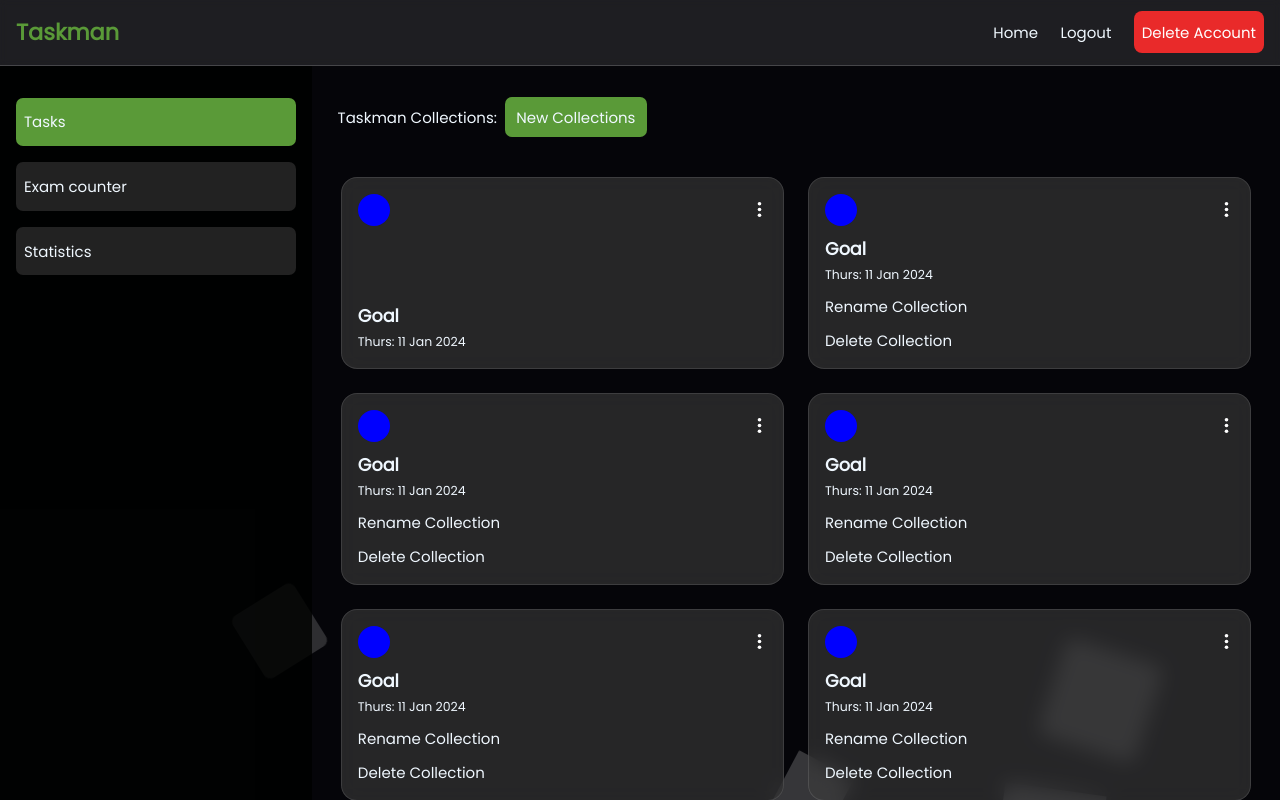
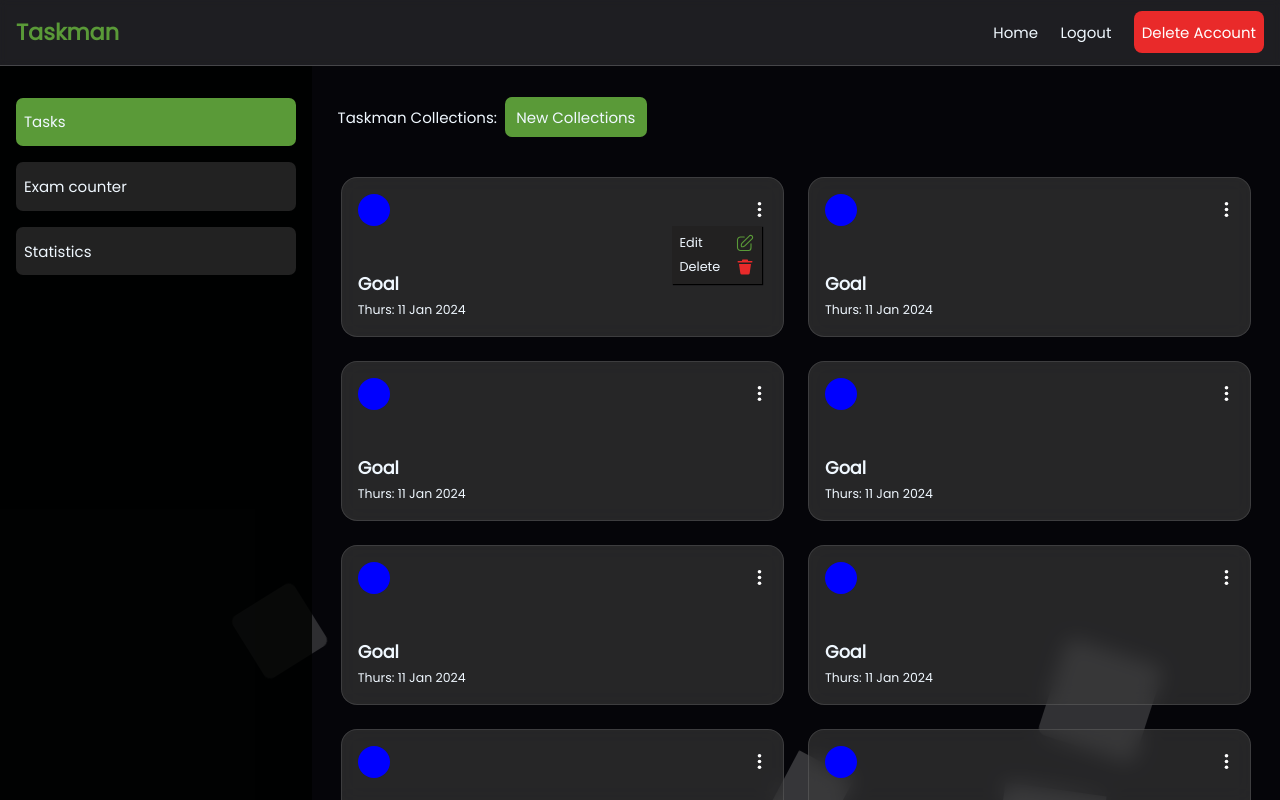
Before and after one commit to victorchiaka/taskman, a React (Vite) app: page /dashboard in a window 1280 px wide. Both pictures are taken after a click on the picture 759 px from the left and 209 px from the top of the page. Built offline with nearby package versions, Linux system fonts and the light colour scheme.

Commit message:
ft: designed collection option

```diff
--- a/src/components/Collections/Collection.jsx
+++ b/src/components/Collections/Collection.jsx
@@ -1,18 +1,20 @@
 import { useState } from "react";
 import styles from "./Collections.module.css";
 import ThreeDotsNav from "@assets/three-dots-nav.svg";
+import Edit from "@assets/edit.svg";
+import Delete from "@assets/delete.svg";
 
 const CollectionOption = () => {
   return (
-    <>
-      <div>Rename Collection</div>
-      <div>Delete Collection</div>
-    </>
+    <div className={styles.collectionOption}>
+      <p>Edit <img src={Edit}></img></p>
+      <p>Delete <img src={Delete}></img></p>
+    </div>
   );
 }
 
 const Collection = () => {
-  const [openCollectionOption, setOpenCollectionOption] = useState(true);
+  const [openCollectionOption, setOpenCollectionOption] = useState(false);
 
   return (
     <div className={styles.collectionCard}>
@@ -25,7 +27,7 @@ const Collection = () => {
         <small>Thurs: 11 Jan 2024</small>
       </div>
 
-      { openCollectionOption && <CollectionOption />}
+      {openCollectionOption && <CollectionOption />}
     </div>
   )
 }
--- a/src/components/Collections/Collections.module.css
+++ b/src/components/Collections/Collections.module.css
@@ -21,7 +21,8 @@
   background-color: rgba(61, 61, 61, 0.6);
   backdrop-filter: blur(10px);
   border: 1px solid rgba(255, 255, 255, 0.11);
-  min-height: 12rem;
+  min-height: 10rem;
+  max-height: 11rem;
   border-radius: 1rem;
   padding: 1rem;
   display: flex;
@@ -61,3 +62,38 @@
     height: 40rem;
   }
 }
+
+.collectionOption {
+  width: fit-content;
+  height: fit-content;
+  padding: 0.3rem 0.5rem;
+  position: absolute;
+  right: 1.3rem;
+  top: 3rem;
+  background-color: rgba(34, 33, 33, 0.89);
+  cursor: default;
+  box-shadow: 1px 1px 1px black;
+}
+
+.collectionOption > p {
+  font-size: 0.8rem;
+  display: flex;
+  justify-content: space-between;
+  gap: 1rem;
+  padding: 0.2rem 0;
+}
+
+.collectionOption > p:first-child:hover {
+  color: var(--main-accent);
+}
+.collectionOption > p:first-child:active {
+  color: var(--main-accent-50);
+}
+
+.collectionOption > p:last-child:hover {
+  color: var(--danger);
+}
+
+.collectionOption > p:last-child:active {
+  color: var(--danger-active);
+}
--- a/src/components/Header/Header.module.css
+++ b/src/components/Header/Header.module.css
@@ -1,7 +1,5 @@
 :root {
   --dashboard-header-accent: rgba(49, 49, 49, 0.904);
-  --danger: rgb(233, 42, 42);
-  --danger-active: rgba(255, 23, 23, 0.747);
 }
 
 .homeHeader {
--- a/src/components/Sidebar/Sidebar.module.css
+++ b/src/components/Sidebar/Sidebar.module.css
@@ -44,7 +44,7 @@
   cursor: default;
 }
 
-@media (max-width: 651px) {
+@media (max-width: 653px) {
   .sideBar {
     display: none;
   }
--- a/src/index.css
+++ b/src/index.css
@@ -9,6 +9,8 @@
 }
 
 :root {
+  --danger: rgb(233, 42, 42);
+  --danger-active: rgba(255, 23, 23, 0.747);
   --main-accent: #5a9a38;
   --main-accent-20: rgba(90, 154, 56, 0.2);
   --main-accent-40: rgba(90, 154, 56, 0.4);
```
Also changed, not shown: src/assets/delete.svg (added), src/assets/edit.svg (added).
